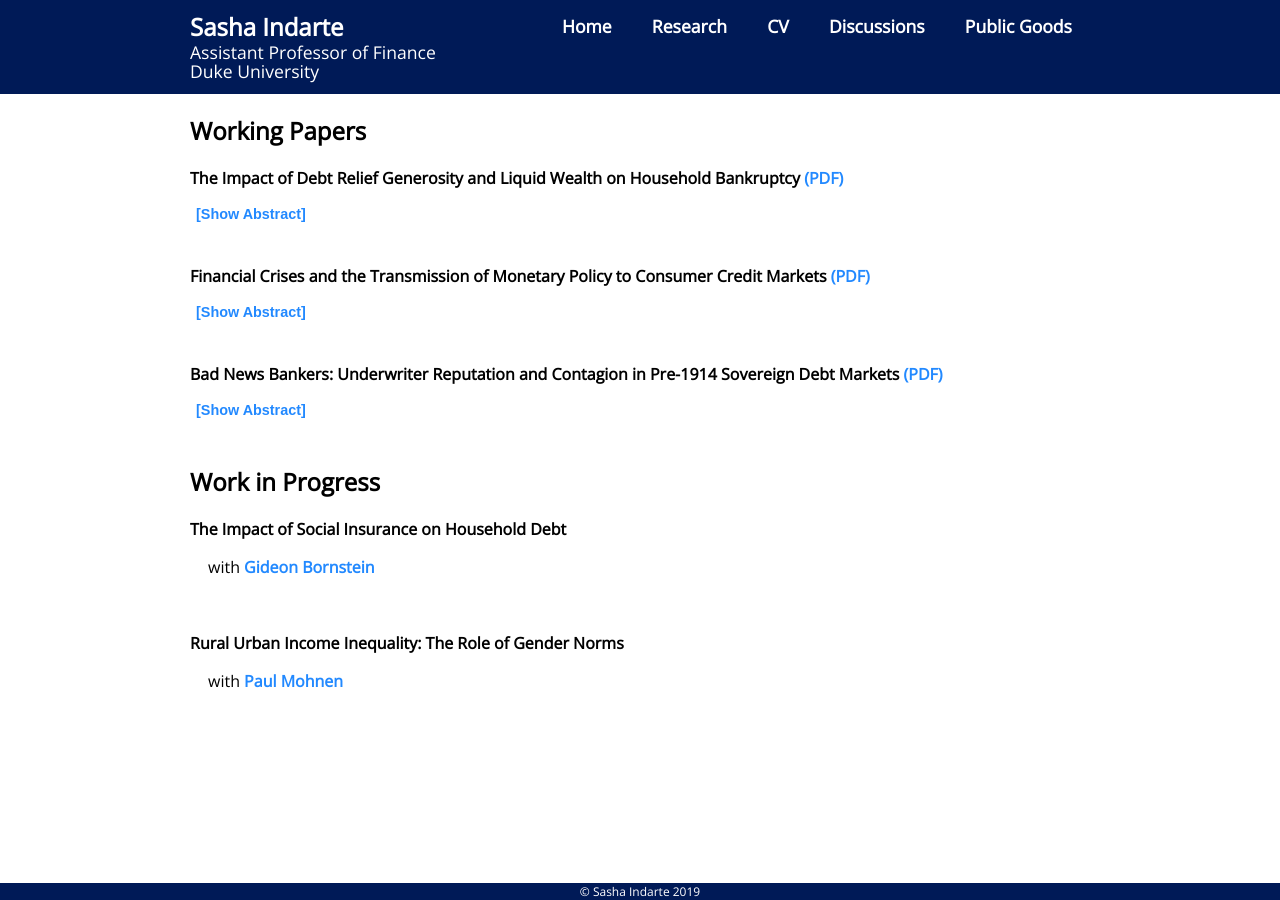
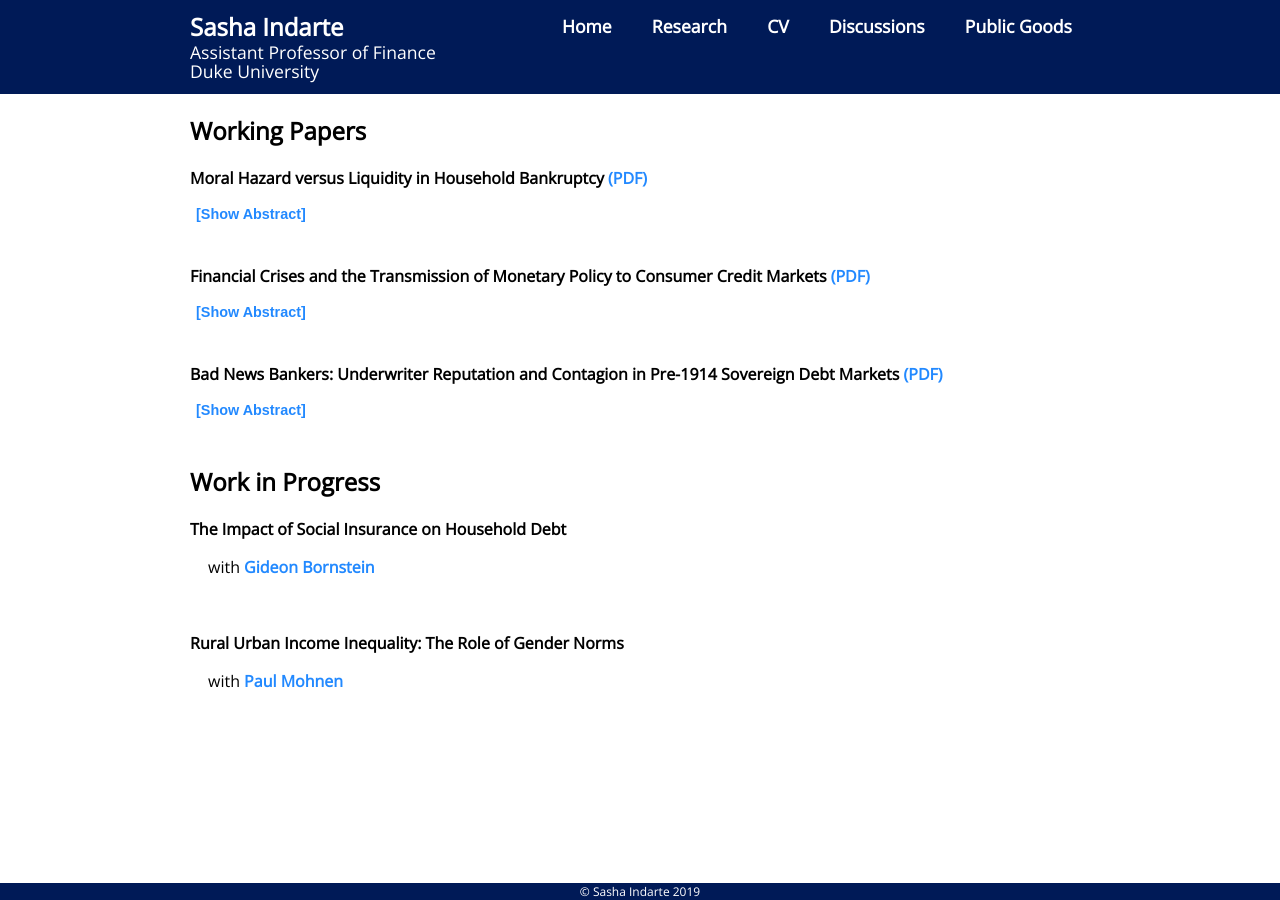
Before and after one commit to sashaindarte/sashaindarte.github.io, a Jekyll site: the page built from research/index.html, in a window 1280 px wide. Built offline with Jekyll 4.4.1, drawn with Linux system fonts in a browser that asks for light colours; some of the changed lines change nothing that is shown.

Commit message:
updated JMP link, abstract, title

```diff
--- a/research/index.html
+++ b/research/index.html
@@ -7,11 +7,11 @@
 	<div class="singlecol">
 		<h2>Working Papers</h2>
 
-		<p><b>The Impact of Debt Relief Generosity and Liquid Wealth on Household Bankruptcy</b> <a href = "/research/indarte_jmp_bankruptcy.pdf">(PDF)</a></p>
+		<p><b>Moral Hazard versus Liquidity in Household Bankruptcy</b> <a href = "/research/si_bk_2020.pdf">(PDF)</a></p>
 		<button class="accordion"></button>
 		<div class="panel">
 			<p align="justify">
-				The debt relief households obtain in bankruptcy provides insurance against wealth losses, but also distorts borrower incentives to repay debt, discouraging lending. Understanding how bankruptcy filings respond to changes in cash-flows and "strategically" to relief generosity is important for assessing these trade-offs. This paper presents new evidence on the causes of bankruptcy using data on millions of mortgage borrowers. First, I exploit a kink in debt relief generosity induced by asset exemption laws in a regression kink design (RKD) to estimate a small, positive effect of an increase in generosity on filing. Second, I exploit quasi-experimental variation in mortgage payment reductions to estimate a large negative effect of an increase in cash-flows on filing. The RKD isolates the strategic motive by holding wealth fixed and varying the payoff from filing while the payment reductions affect filing by increasing cash-flows that are not generally seizable in bankruptcy. Using a simple model of household bankruptcy, I show that the relatively weak strategic motive implies that consumption gains to filers must be large but that other costs of bankruptcy, such as social stigma or from credit market exclusion, must also be large. My findings are consistent with a lack of insurance against cash-flow shocks driving bankruptcy and imply that increases in the generosity of bankruptcy only weakly incentivize further filing.
+				This paper studies the role of moral hazard and liquidity in driving household bankruptcy. First, I estimate that increases in potential debt forgiveness have a positive, but small, effect on filing using a regression kink design. Second, exploiting quasi-experimental variation in mortgage payment reductions, I estimate that filing is five times more responsive to cash-on-hand than relief generosity. Using a sufficient statistic, I show the estimates imply large consumption-smoothing benefits of bankruptcy for the marginal filer. Finally, I conclude 83% of the filing response to dischargeable debt comes from liquidity effects rather than a moral hazard response to financial incentives.
 			</p>
 		</div>
 
```
